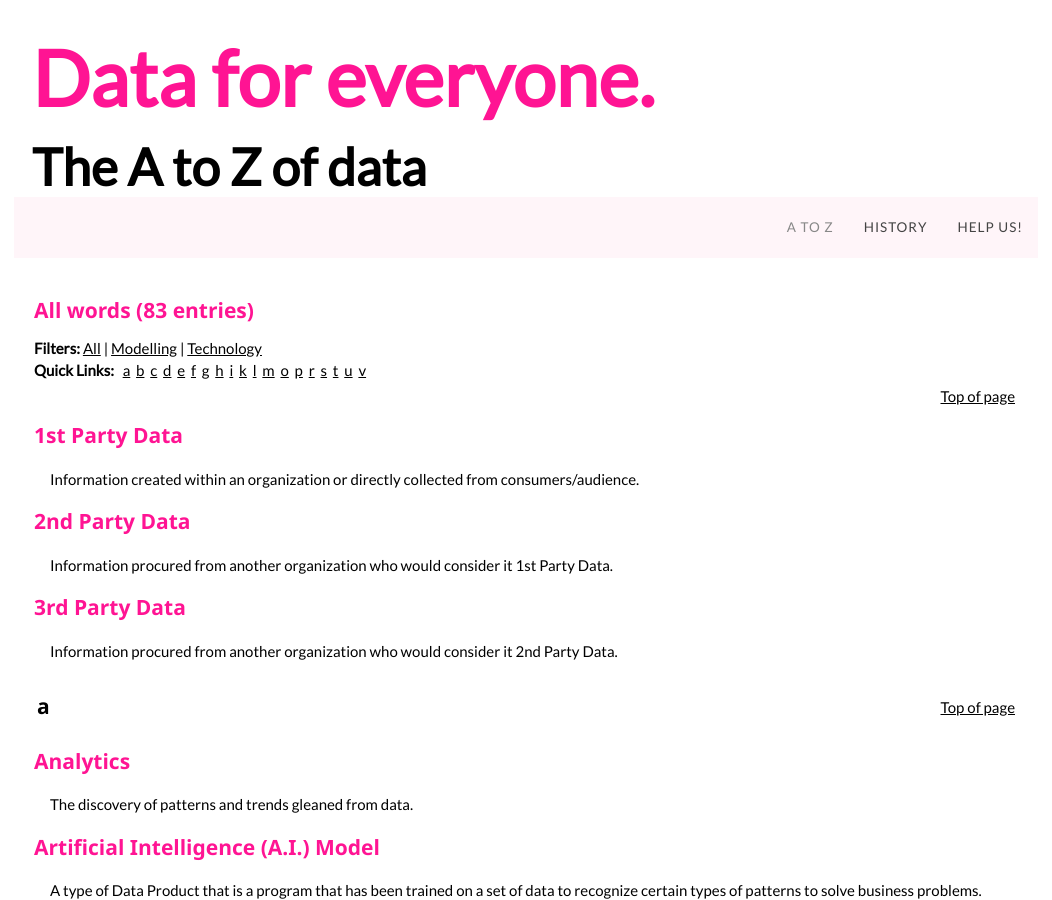
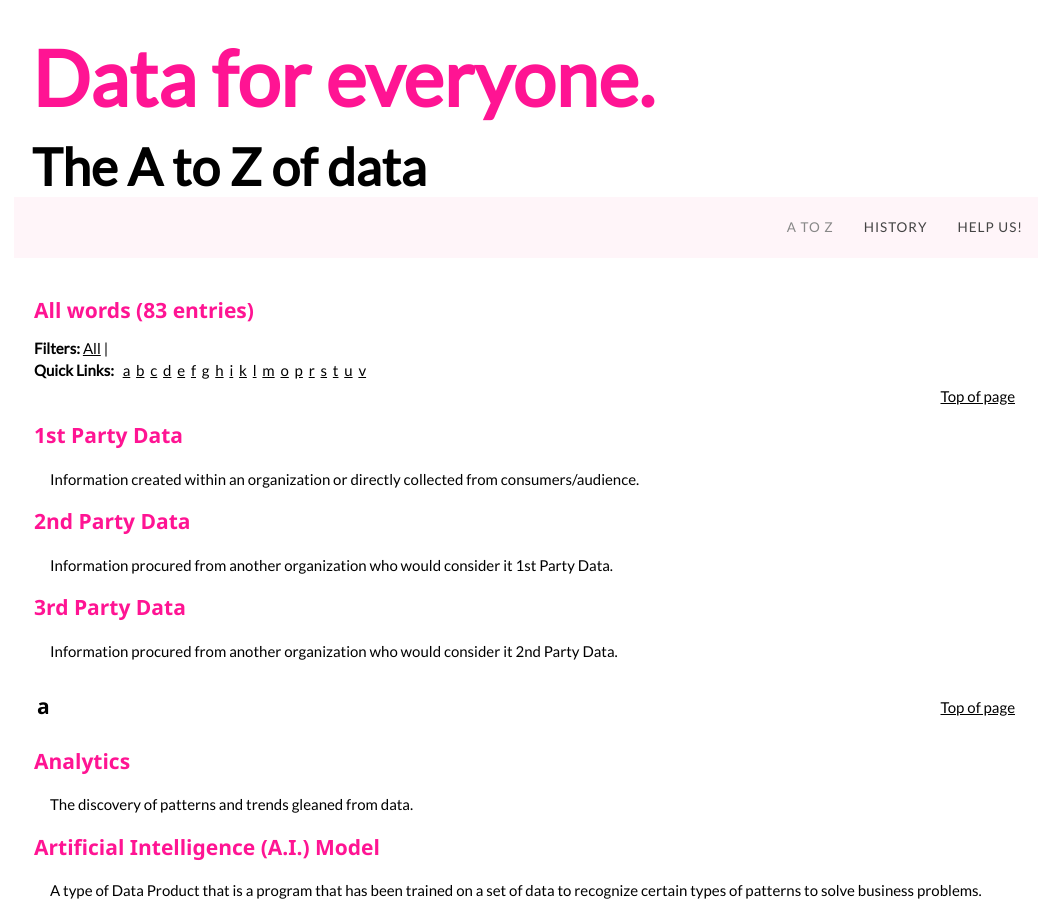
Before and after one commit to unleashyourdata/open_data_glossary, a Jekyll site: the page built from index.html, in a window 1280 px wide and 900 px high. Shown: the whole window, without its empty margins (114-1166 px from the left). Built offline with Jekyll 4.4.1, drawn with Linux system fonts in a browser that asks for light colours.

Commit message:
Update include_filters.html

```diff
--- a/_includes/include_filters.html
+++ b/_includes/include_filters.html
@@ -1,4 +1,8 @@
-<strong> Filters:</strong>
-<a href='{{ site.baseurl }}'>All</a> |
-<a href='{{ site.baseurl }}/index_filter_modelling/'>Modelling</a> |
-<a href='{{ site.baseurl }}/index_filter_technology/'>Technology</a>
+<strong> Filters:</strong> <a href='{{ site.baseurl }}'>All</a> |
+
+{% assign categories = site.data.glossary.categories %}
+{% for item in categories.items %}
+
+<a href='{{ site.baseurl }}/index_filter_'{{ item.tag }}>{{ item.tag }}</a> |
+
+{% endfor %}
```
